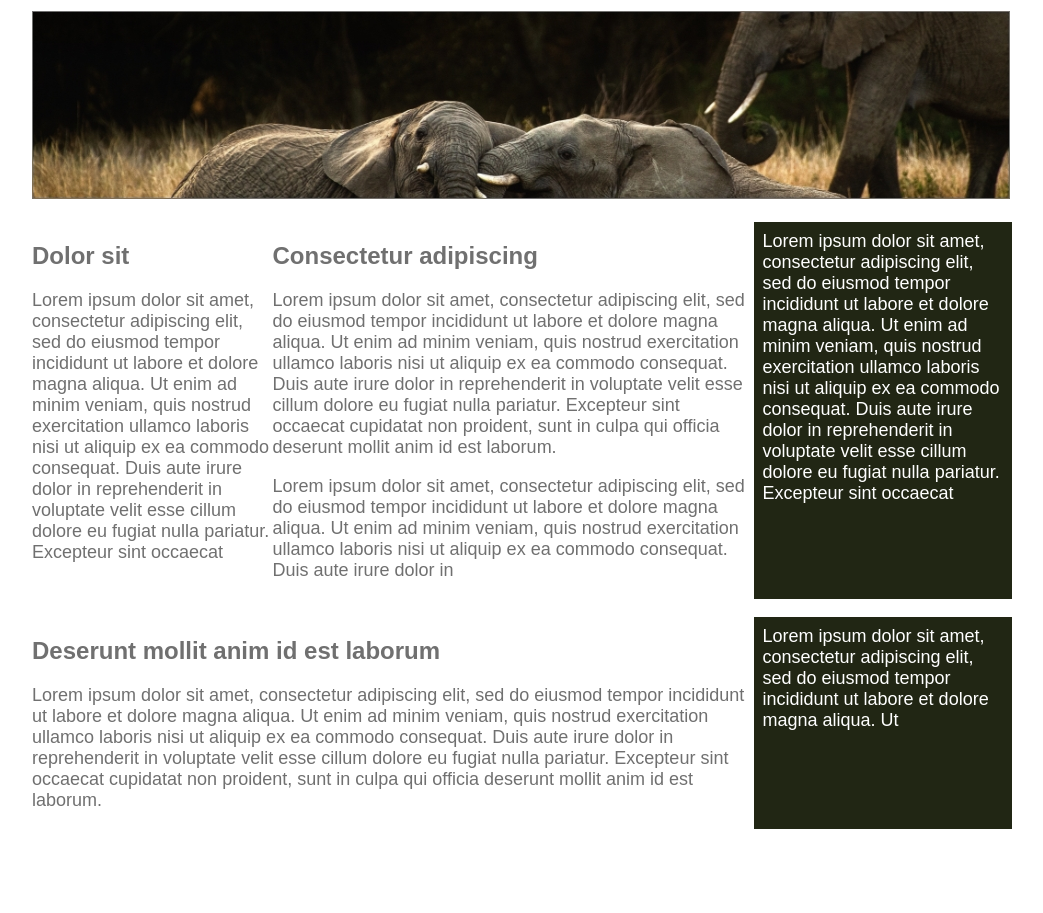
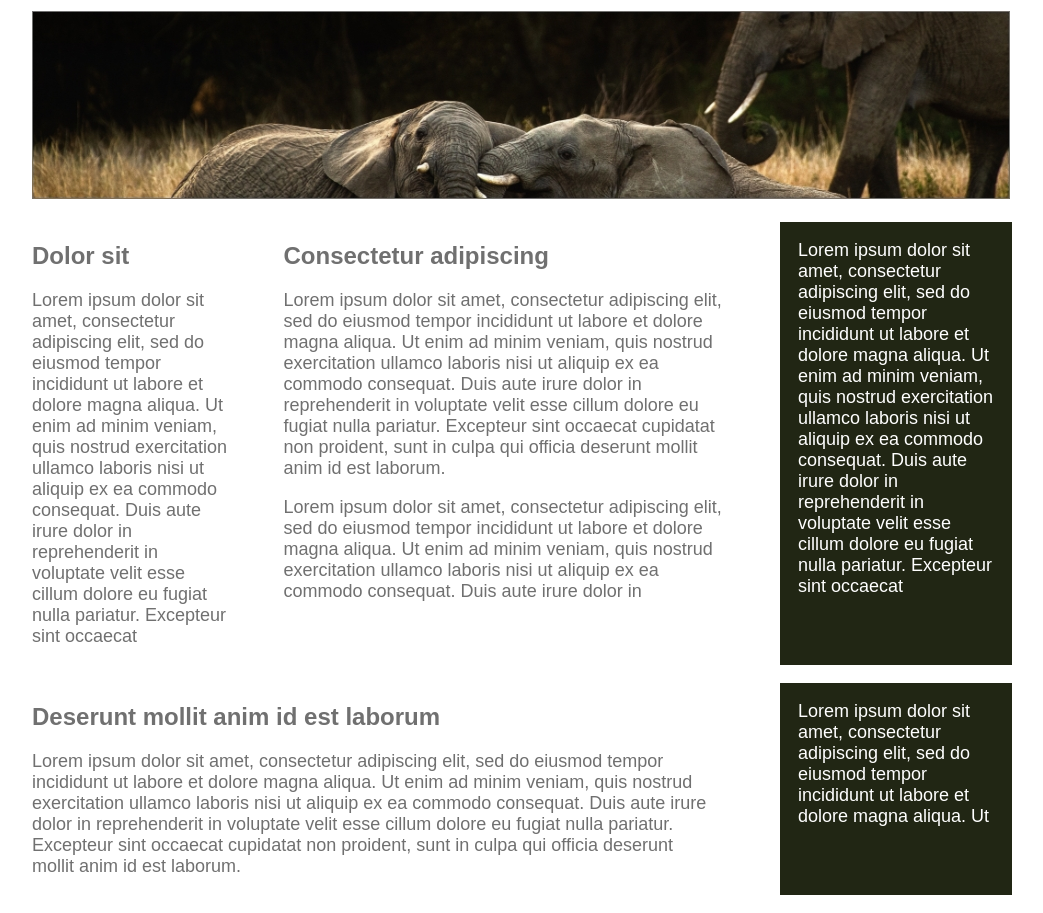
Before and after one commit to xaviguasch/-tfcp-mod-5-rd-sttr-12-flexbox-refresher, a plain HTML site: page index.html in a window 1280 px wide. Shown: the part 108-1021 px from the top of the page, without its empty margins (118-1161 px from the left). Before the commit the page ends 955 px from the top, so only its background shows below. Drawn offline with Linux system fonts and the light colour scheme.

Commit message:
spaced the columns properly

```diff
--- a/css/style.css
+++ b/css/style.css
@@ -1,16 +1,16 @@
 body {
+  font-family: Arial, Helvetica, sans-serif;
   font-size: 1.125rem;
-  font-family: Arial, Helvetica, sans-serif;
+  color: #707070;
   margin: 0;
-  color: #707070;
 }
 
-/* Tipography */
+/* Typography */
 
 h1 {
   font-size: 3rem;
+  color: #212614;
   text-align: center;
-  color: #212614;
 }
 
 h1 span {
@@ -25,7 +25,7 @@ p {
   margin-top: 0;
 }
 
-/* Layout */
+/*  Layout  */
 
 img {
   max-width: 100%;
@@ -39,23 +39,24 @@ img {
 
 .columns {
   display: flex;
+  justify-content: space-between;
   margin: 1em 0;
 }
 
 .col-1 {
-  width: 25%;
+  width: 20%;
 }
 
 .col-2 {
-  width: 50%;
+  width: 45%;
 }
 
 .col-3 {
-  width: 75%;
+  width: 70%;
 }
 
 .col-bg {
   background: #212614;
   color: #fff;
-  padding: 0.5em;
+  padding: 1em;
 }
```
